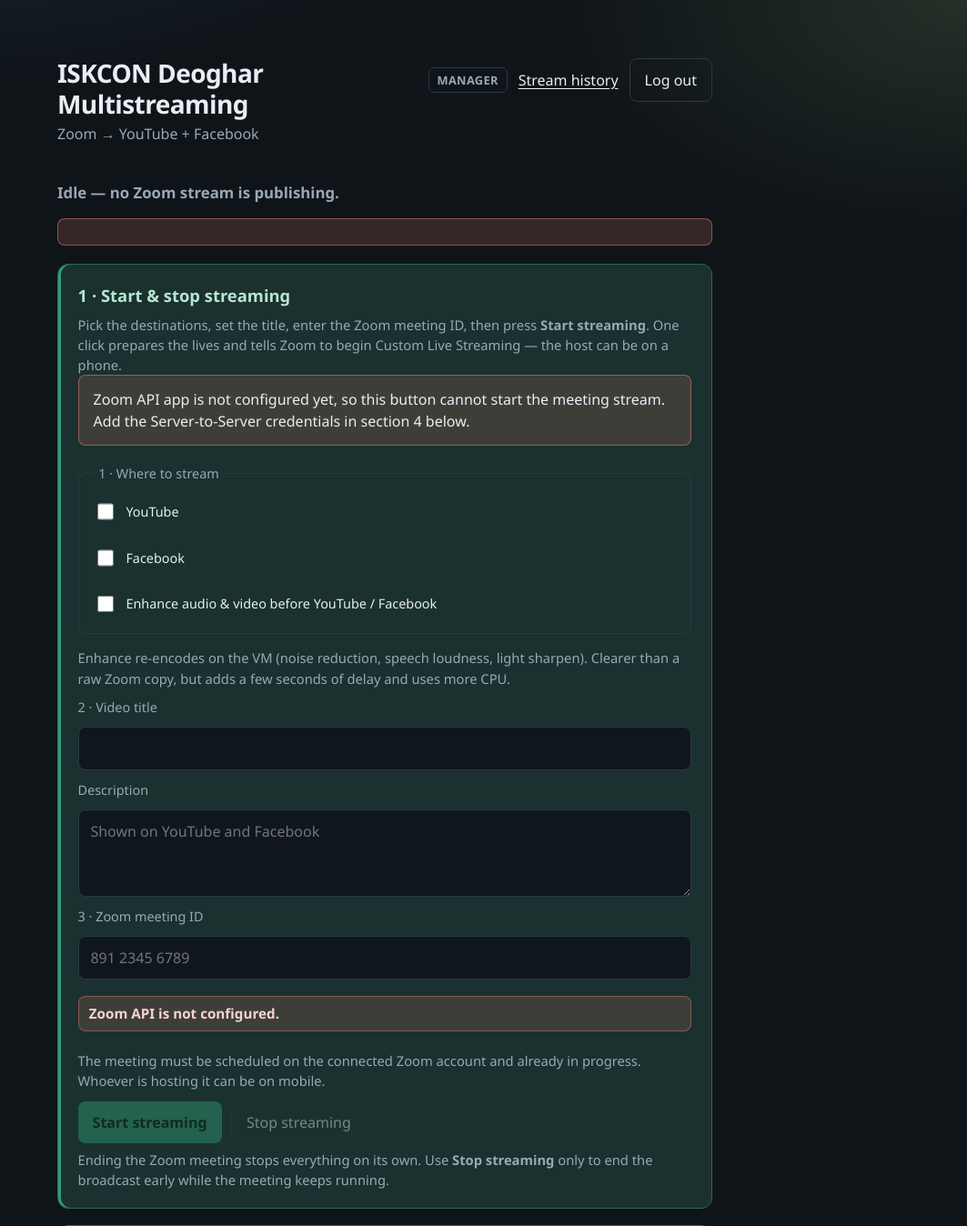
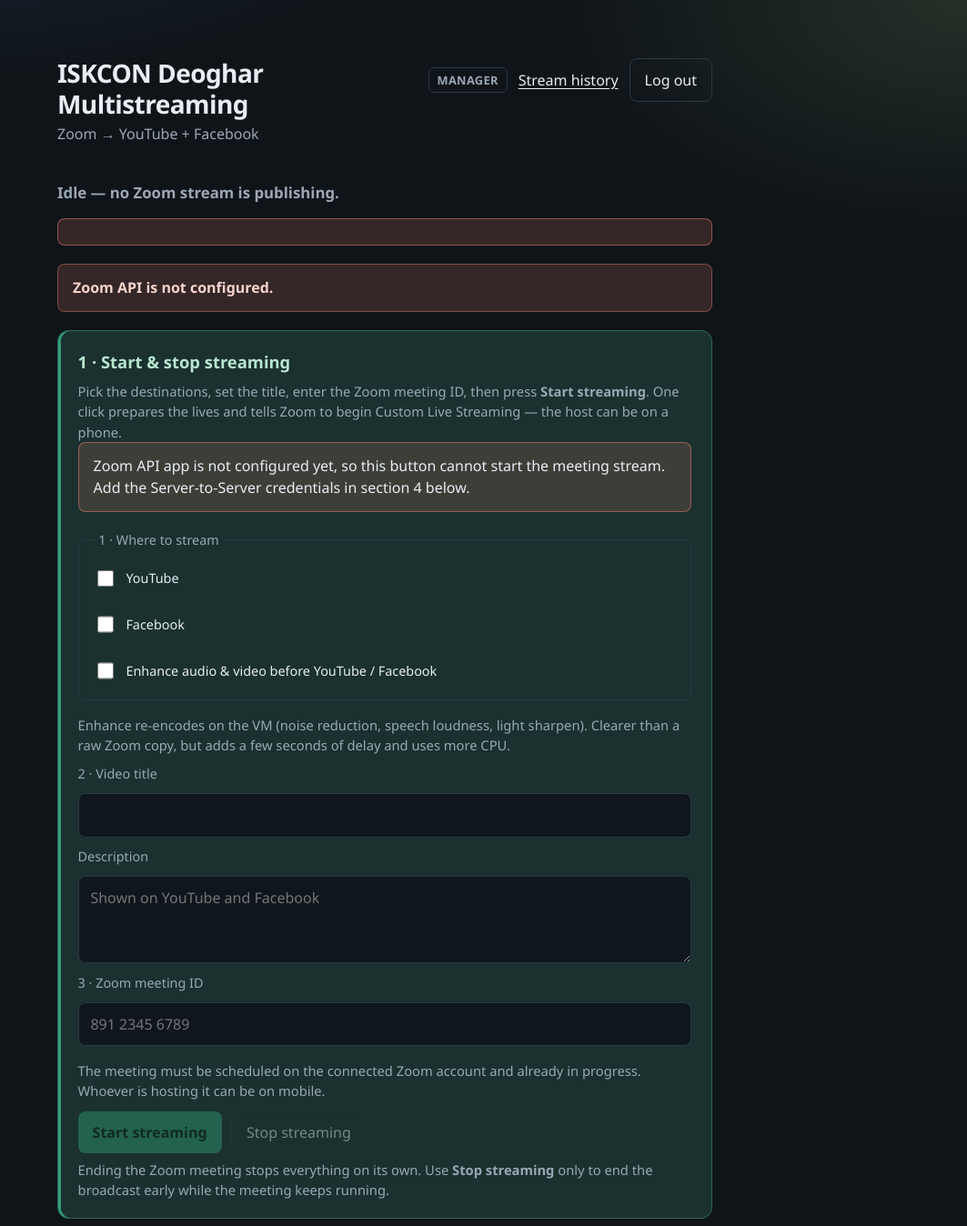
Before and after one commit to sundaragopesvaradas-jps/MultiStreamCustom, a Flask app: template ui/templates/index.html in a window 1280 px wide. Shown: the top 1348 px of the page at 91% size, without its empty margins (217-1280 px from the left). Run offline with Flask 3, Linux system fonts and the light colour scheme; the template is opened without the code that fills it, so the values that code supplies are empty; some libraries are stand-ins or nearby versions.

Commit message:
Move the meeting-in-progress line up next to the readiness banner
Operators read the top of the page before deciding to go live, so the Zoom
meeting state now sits with the other status banners instead of beside the
meeting ID field. The field still describes itself with it for screen readers.

```diff
--- a/ui/static/styles.css
+++ b/ui/static/styles.css
@@ -322,11 +322,11 @@
 }
 
 .meeting-status {
-  margin: 0.45rem 0 0.35rem;
-  padding: 0.45rem 0.7rem;
+  margin: 0 0 1.25rem;
+  padding: 0.85rem 1rem;
   border-radius: 8px;
   border: 1px solid var(--border);
-  font-size: 0.95rem;
+  font-size: 1rem;
   font-weight: 600;
   color: var(--muted);
   background: color-mix(in srgb, var(--muted) 10%, transparent);
--- a/ui/templates/index.html
+++ b/ui/templates/index.html
@@ -58,6 +58,16 @@
       <p>{{ prepare_message }}</p>
     </div>
     {% endif %}
+
+    <p
+      id="meeting-status"
+      class="meeting-status"
+      role="status"
+      aria-live="polite"
+      data-zoom-ready="{{ '1' if zoom_api_ready else '0' }}"
+    >
+      Checking meeting status…
+    </p>
 
     {# —— 1. Start / stop Zoom streaming —— #}
     <section class="zone zone-start" aria-labelledby="golive-heading">
@@ -129,15 +139,6 @@
           autocomplete="off"
           aria-describedby="meeting-status meeting-hint"
         >
-        <p
-          id="meeting-status"
-          class="meeting-status"
-          role="status"
-          aria-live="polite"
-          data-zoom-ready="{{ '1' if zoom_api_ready else '0' }}"
-        >
-          Checking meeting status…
-        </p>
         <p id="meeting-hint" class="hint">
           The meeting must be scheduled on the connected Zoom account and already in progress.
           Whoever is hosting it can be on mobile.
```
